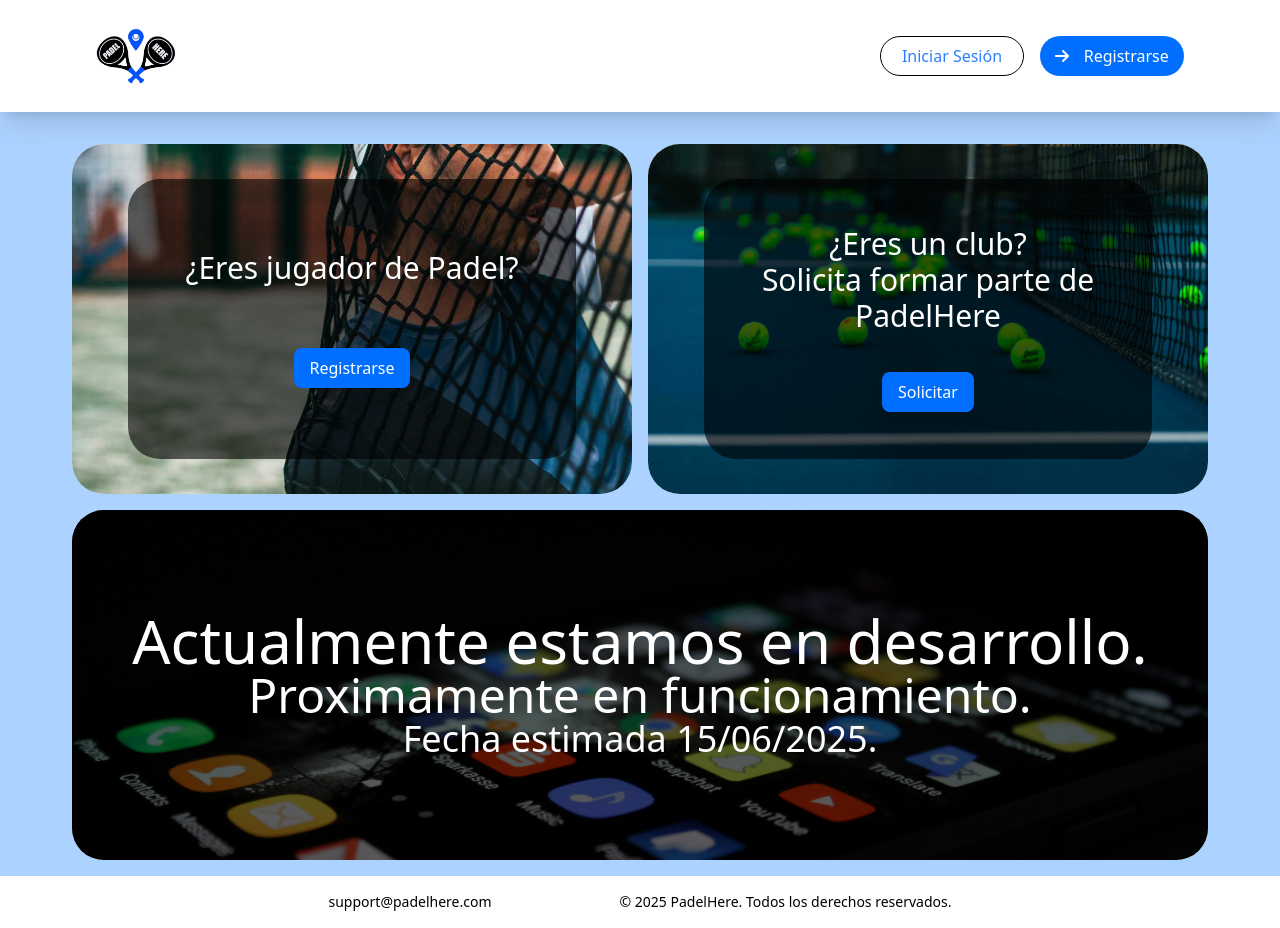
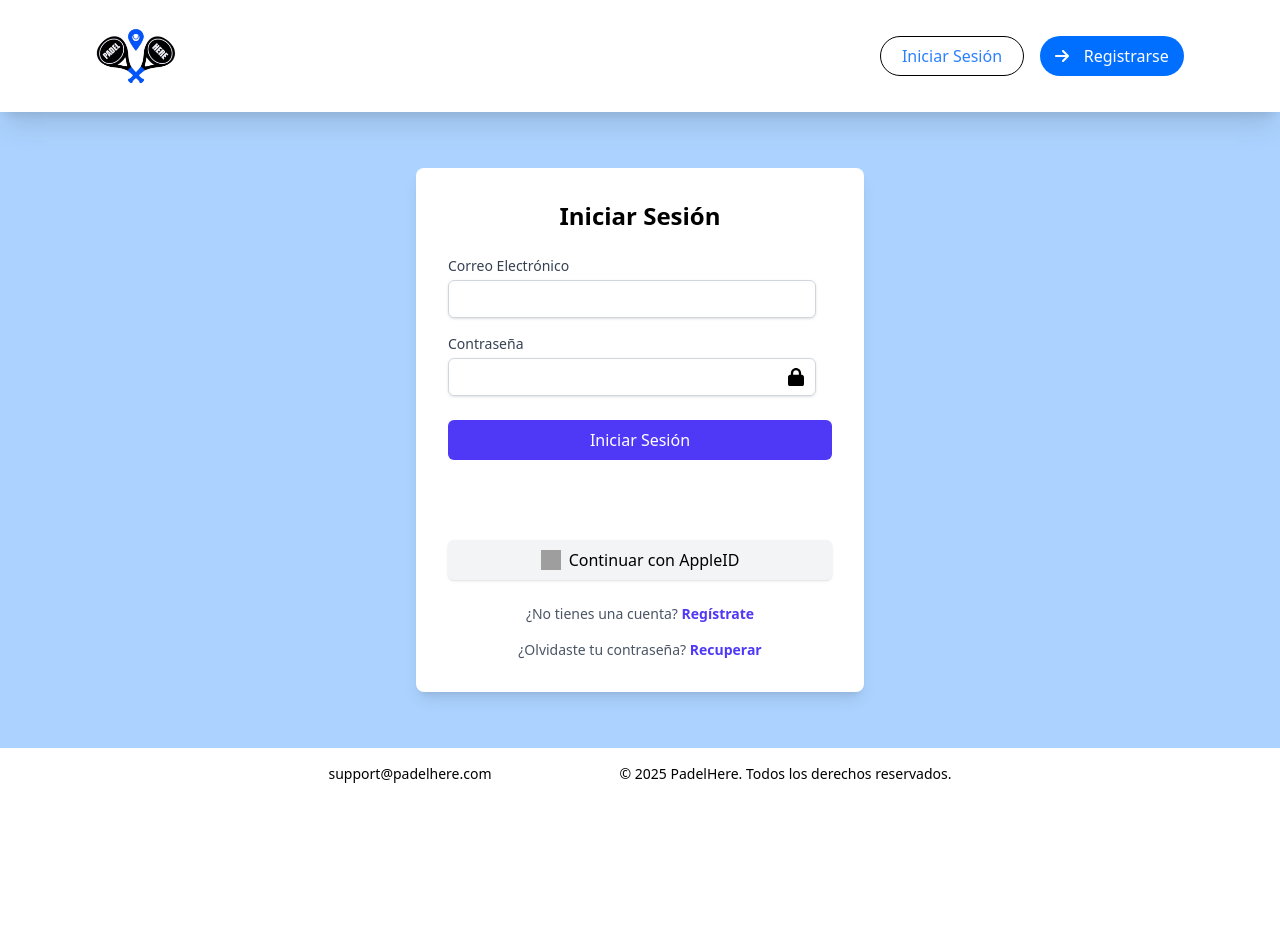
Before and after one commit to AdrianMartinM0/PadelHere, a React (Vite) app in the folder front/: page /sesion/login in a window 1280 px wide. Before the commit this address led to /. After the commit the page ends 800 px from the top, so only its background shows below. Built offline with nearby package versions, Linux system fonts and the light colour scheme; grey boxes are pictures that could not be loaded.

Commit message:
cambio en las routes de react de los componentes y remate de partes de validacio y UI/UX en la zona de sesion

```diff
--- a/front/src/App.tsx
+++ b/front/src/App.tsx
@@ -11,33 +11,46 @@ import Logros from "./components/Profile/Logros"
 import Nivel from "./components/Profile/Nivel"
 import VerifyPasscode from "./components/formsIni/VerifyPasscode"
 import SetNewPassword from "./components/formsIni/SetNewPassword"
+import Jugar from "./components/principales/Jugar"
 
 function App() {
 
   return (
     <div className="bg-[#ACD3FF] min-h-screen flex flex-col gap-8 justify-between">
-      <Header/>
+      <Header />
       <div className="container h-full max-w-[1200px] flex items-center justify-center mx-auto px-4 sm:px-6 lg:px-8 flex-grow">
         <BrowserRouter>
           <Routes>
-                <Route path="/" element={<Outlet />}>
-                  <Route index element={<Inicio />} />
+            <Route path="/" element={<Inicio />} />
+            <Route path="sesion/" element={<Outlet />}>
+              <Route element={<Outlet />}>
+                <Route index element={<Navigate to="login" />} />
                 <Route path="login" element={<Login />} />
                 <Route path="register" element={<Register />} />
                 <Route path="recover" element={<Recover />} />
                 <Route path="verify-passcode" element={<VerifyPasscode />} />
                 <Route path="set-new-password" element={<SetNewPassword />} />
-                  <Route path="profile" element={<Porfile />}>
+              </Route>
+            </Route>
+            <Route path="app/" element={<Outlet />}>
+              <Route element={<Outlet />}>
+                <Route index element={<Navigate to="jugar" />} />
+                <Route path="jugar/" element={<Jugar />} />
+                <Route path="profile/" element={<Porfile />}>
+                  <Route element={<Outlet />}>
+                    <Route index element={<Navigate to="partidos" />} />
                     <Route path="partidos" element={<Partidos />} />
                     <Route path="logros" element={<Logros />} />
                     <Route path="nivel" element={<Nivel />} />
                   </Route>
-                  <Route path="*" element={<Navigate to="/" replace />} />
                 </Route>
+              </Route>
+            </Route>
+            {/* <Route path="*" element={<Navigate to="/" replace />} /> */}
           </Routes>
         </BrowserRouter>
       </div>
-      <Footer/>
+      <Footer />
     </div>
   )
 }
--- a/front/src/components/formsIni/Login.tsx
+++ b/front/src/components/formsIni/Login.tsx
@@ -1,5 +1,6 @@
 import { useRef, useState } from "react";
 import GoogleAuth from "../GoogleAuth";
+import { useNavigate } from "react-router-dom";
 
 const Login = () => {
     const [email, setEmail] = useState("");
@@ -7,6 +8,7 @@ const Login = () => {
     const [errors, setErrors] = useState({ email: "", password: "" });
     const [isPasswordVisible, setPasswordVisible] = useState(false);
     const noLoginElement = useRef(null);
+    const navigate = useNavigate();
 
     const toggleVisibility = () => {
         setPasswordVisible((prev) => !prev);
@@ -70,7 +72,10 @@ const Login = () => {
             }
 
             const data = await response.json();
-            console.log("Login successful:", data);
+            if (data.token) {
+                localStorage.setItem("jwtToken", data.token);
+                navigate("/jugar");
+            }
         } catch (error) {
             console.error("Error during login:", error);
             if (noLoginElement)
@@ -177,6 +182,20 @@ const Login = () => {
                         Continuar con AppleID
                     </button>
                 </div>
+                <div className="mt-6 flex flex-col gap-4">
+                    <p className="text-center text-sm text-gray-600">
+                        ¿No tienes una cuenta?{" "}
+                        <a href="/sesion/register" className="text-indigo-600 hover:text-indigo-500 font-semibold">
+                            Regístrate
+                        </a>
+                    </p>
+                    <p className="text-center text-sm text-gray-600">
+                        ¿Olvidaste tu contraseña?{" "}
+                        <a href="/sesion/recover" className="text-indigo-600 hover:text-indigo-500 font-semibold">
+                            Recuperar
+                        </a>
+                    </p>
+                </div>
             </div>
         </div>
     );
--- a/front/src/components/formsIni/Recover.tsx
+++ b/front/src/components/formsIni/Recover.tsx
@@ -65,7 +65,7 @@ const Recover = () => {
                     console.log(email)
                     console.log(name)
                     console.log(passcode)
-                    navigate(`/verify-passcode?email=${email}`);
+                    navigate(`/sesion/verify-passcode?email=${email}`);
                 },
                 (error) => {
                     console.error("Error al enviar el correo:", error.text);
--- a/front/src/components/formsIni/Register.tsx
+++ b/front/src/components/formsIni/Register.tsx
@@ -1,4 +1,5 @@
 import { useRef, useState } from "react";
+import { useNavigate } from "react-router-dom";
 
 const Register = () => {
     const [name, setName] = useState("");
@@ -10,6 +11,7 @@ const Register = () => {
     const [isPasswordVisibleP, setPasswordVisibleP] = useState(false);
     const [isPasswordVisibleC, setPasswordVisibleC] = useState(false);
     const noRegisterElement = useRef(null);
+    const navigate = useNavigate();
 
     const toggleVisibilityP = () => {
         setPasswordVisibleP((prev) => !prev);
@@ -79,7 +81,10 @@ const Register = () => {
             }
 
             const data = await response.json();
-            console.log("Registro exitoso:", data);
+            if (data.token) {
+                localStorage.setItem("jwtToken", data.token);
+                navigate("/jugar");
+            }
         } catch (error) {
             console.error("Error durante el registro:", error);
         }
@@ -229,7 +234,7 @@ const Register = () => {
                     </div>
 
                     {/* Contraseña */}
-                    <div className="mb-4 flex flex-col items-center">
+                    <div className="mb-6">
                         <label htmlFor="password" className="block text-sm font-medium text-gray-700">
                             Contraseña
                         </label>
@@ -329,6 +334,14 @@ const Register = () => {
                         Registrarse
                     </button>
                 </form>
+                <div className="mt-6 flex flex-col gap-4">
+                    <p className="text-center text-sm text-gray-600">
+                        ¿Ya tienes una cuenta?{" "}
+                        <a href="/sesion" className="text-indigo-600 hover:text-indigo-500 font-semibold">
+                            Iniciar Sesión
+                        </a>
+                    </p>
+                </div>
             </div>
         </div>
     );
--- a/front/src/components/formsIni/VerifyPasscode.tsx
+++ b/front/src/components/formsIni/VerifyPasscode.tsx
@@ -42,7 +42,7 @@ const VerifyPasscode = () => {
         }
 
         if (passcode == passcodeVerify) {
-            navigate(`/set-new-password?email=${email}&passcode=${passcode}`); // Redirige con el email en la URL
+            navigate(`/sesion/set-new-password?email=${email}&passcode=${passcode}`); // Redirige con el email en la URL
         } else {
             setError('Código de verificación inválido');
         }
--- a/front/src/components/header/Header.tsx
+++ b/front/src/components/header/Header.tsx
@@ -6,7 +6,7 @@ const Header = () => {
   return (
     <header className="flex flex-row gap-8 justify-between items-center px-24 py-4 shadow-xl bg-white">
       <a href="/">
-        <img className="h-16 md:h-20" src="./images/PadelHere_logo.png" alt="Logo de PadelHere" />
+        <img className="h-16 md:h-20" src="/images/PadelHere_logo.png" alt="Logo de PadelHere" />
       </a>
       <HeaderSinLog />
     </header>
--- a/front/src/components/header/HeaderSinLog.tsx
+++ b/front/src/components/header/HeaderSinLog.tsx
@@ -5,11 +5,11 @@ const HeaderSinLog = () => {
     return (
         <div className="flex flex-col flex-col-reverse sm:flex-row gap-4 items-center">
             <div className="border w-36 max-h-10 flex justify-around items-center p-2 rounded-4xl">
-                <a href="/login"><p className="text-blue-500 hover:underline">Iniciar Sesión</p></a>
+                <a href="/sesion"><p className="text-blue-500 hover:underline">Iniciar Sesión</p></a>
             </div>
             <div className="bg-[#006FFF] w-36 max-h-10 flex justify-around items-center p-2 rounded-4xl">
                 <svg xmlns="http://www.w3.org/2000/svg" height="16" width="14" viewBox="0 0 448 512"><path fill="#fff" d="M438.6 278.6c12.5-12.5 12.5-32.8 0-45.3l-160-160c-12.5-12.5-32.8-12.5-45.3 0s-12.5 32.8 0 45.3L338.8 224 32 224c-17.7 0-32 14.3-32 32s14.3 32 32 32l306.7 0L233.4 393.4c-12.5 12.5-12.5 32.8 0 45.3s32.8 12.5 45.3 0l160-160z" /></svg>
-                <a href="/register"><p className="text-white hover:underline">Registrarse</p></a>
+                <a href="/sesion/register"><p className="text-white hover:underline">Registrarse</p></a>
             </div>
         </div>
     )
--- /dev/null
+++ b/front/src/components/principales/Jugar.tsx
@@ -0,0 +1,12 @@
+
+
+
+const Jugar = () => {
+    return (
+        <div className="flex flex-col items-center justify-center h-screen bg-[#ACD3FF]">
+
+        </div>
+    );
+};
+
+export default Jugar;
```
Also changed, not shown: front/src/components/formsIni/SetNewPassword.tsx (+16 -1 lines). Lines whose indentation alone changed are shown as unchanged.
